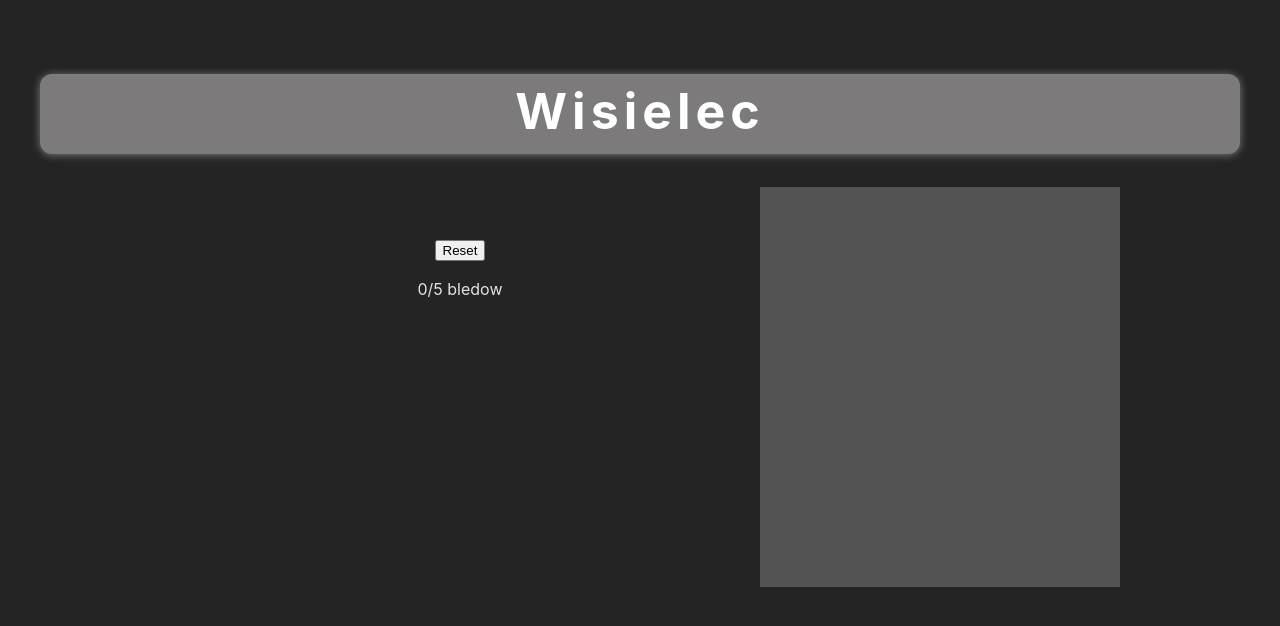
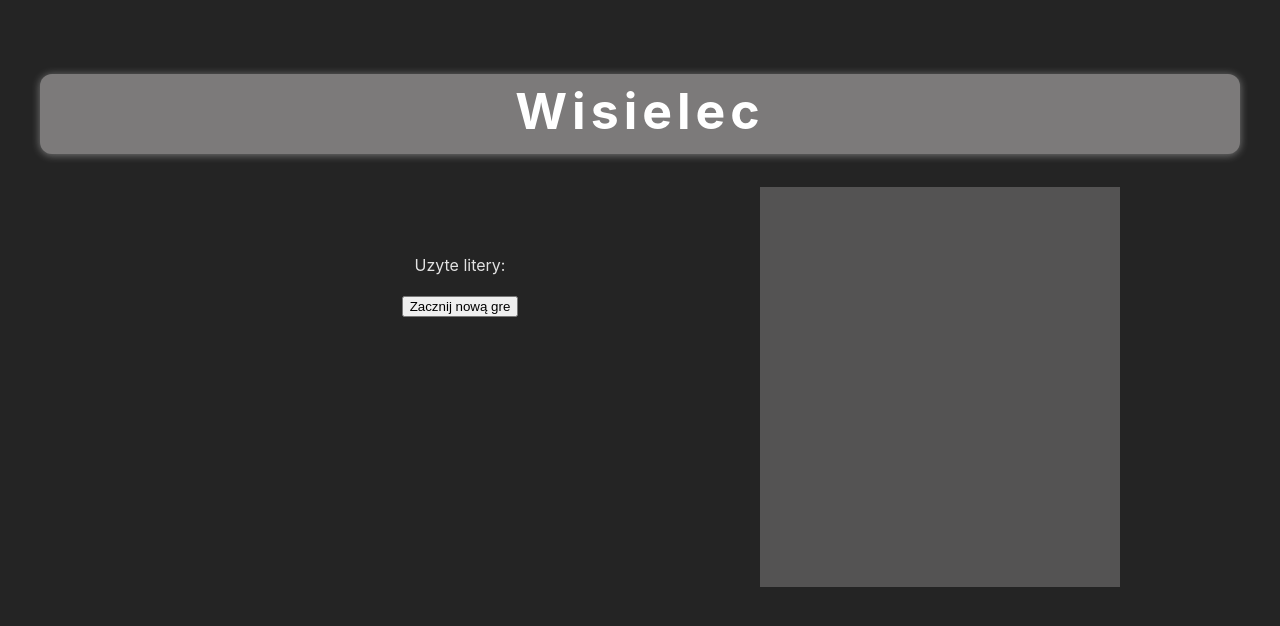
Before and after one commit to JASSWOO/Wisielec, a React (Vite) app: page / in a window 1280 px wide. Shown: the top 626 px of the page. Built offline with nearby package versions, Linux system fonts and the light colour scheme.

Commit message:
eight commit

```diff
--- a/src/components/Container.tsx
+++ b/src/components/Container.tsx
@@ -1,5 +1,5 @@
 import './Container.css';
-import React, { useEffect } from 'react';
+import React from 'react';
 import Letters from './letters/Letters';
 import Input from './input/Input';
 
@@ -16,23 +16,9 @@ const Container: React.FC<ContainerProps> = () => {
   const [usedLetters, setUsedLetters] = useState<string>('');
   const [errors, setErrors] = useState<number>(0);
   const [word, setWord] = useState<string>('');
-  const [win, setWin] = useState<boolean>(false);
   const [message, setMessage] = useState<string>('');
 
-  const newGame = () => {
-    setUsedLetters('');
-    setErrors(0);
-    setWord(words[Math.floor(Math.random() * words.length)]);
-    setWin(false);
-    setMessage('');
-  };
-  useEffect(() => {
-    if (win) {
-      setMessage('przegrales');
-    } else if (errors == 5) {
-      setMessage('wygrales');
-    }
-  });
+  //console.log('used: ', usedLetters, ' errors: ', errors, ' word: ', word, ' message: ', message);
 
   return (
     <div className="containerDiv">
@@ -44,20 +30,27 @@ const Container: React.FC<ContainerProps> = () => {
           ))}
         </div>
 
-        {win && (
+        {word != '' && (
           <Input
-            setWin={setWin}
             setUsedLetters={setUsedLetters}
+            setErrors={setErrors}
+            setMessage={setMessage}
+            word={word}
             usedLetters={usedLetters}
-            word={word}
-            setErrors={setErrors}
             errors={errors}
+            message={message}
           ></Input>
         )}
-        {usedLetters.length != 0 && <ShowUsedLetters letters={usedLetters} />}
+        {usedLetters.length != 0 || (message == '' && <ShowUsedLetters letters={usedLetters} />)}
 
-        <Reset newGame={newGame} />
-        <ShowMistakes mistakes={errors} />
+        <Reset
+          words={words}
+          setWord={setWord}
+          setErrors={setErrors}
+          setMessage={setMessage}
+          setUsedLetters={setUsedLetters}
+        />
+        {word != '' && <ShowMistakes mistakes={errors} />}
         <Popup message={message} />
       </div>
       <div className="pictureDiv"></div>
--- a/src/components/input/Input.tsx
+++ b/src/components/input/Input.tsx
@@ -3,40 +3,72 @@ import './Input.css';
 // import ButtonStyle1 from '../buttonStyle1/ButtonStyle1';
 
 interface InputProps {
-  setUsedLetters: (letter: string) => void;
+  setUsedLetters: (SetUsedLetters: string) => void;
+  setMessage: (setMessage: string) => void;
   setErrors: (setErrors: number) => void;
-  setWin: (seWin: boolean) => void;
   usedLetters: string;
   word: string;
   errors: number;
+  message: string;
 }
 
-const Input: React.FC<InputProps> = ({ setUsedLetters, usedLetters, word, setErrors, errors, setWin }) => {
+const Input: React.FC<InputProps> = ({ setUsedLetters, word, setMessage, usedLetters, setErrors, errors, message }) => {
   const [inputString, setInputString] = useState<string>('');
-  const doesContain = () => {
+  const [btnEnabled, setBtnEnabled] = useState<boolean>(true);
+  const Check = (): boolean => {
+    let check: boolean = true;
+    Array.from(word).forEach((e) => {
+      if (!(usedLetters + inputString).includes(e)) {
+        check = false;
+      }
+    });
+    return check;
+  };
+  console.log('input: ', inputString, ' word: ', word, ' message: ', message, ' usedLetters: ', usedLetters);
+  if (message != '') {
+    setBtnEnabled(true);
+  }
+
+  const onClickHandler = () => {
+    if (!usedLetters.includes(inputString))
       if (inputString.length == 1) {
+        setUsedLetters(usedLetters + inputString);
         if (word.includes(inputString)) {
+          if (Check()) {
+            setMessage('wygrales');
+          }
+        } else {
+          setErrors(errors + 1);
+        }
+        if (errors + 1 == 5) {
+          setMessage('przegrales');
+        }
+      } else if (inputString.length > 1) {
+        if (Check()) {
+          setMessage('wygrales');
           setUsedLetters(usedLetters + inputString);
         } else {
           setErrors(errors + 1);
+          if (errors + 1 == 5) {
+            setMessage('przegrales');
           }
-    } else if (inputString.length > 1) {
-      if (word === inputString) {
-        setUsedLetters('');
-        setWin(true);
         }
       }
   };
+
   window.addEventListener('keypress', (e) => {
-    if (e.key === 'Enter' && errors < 5) {
-      doesContain();
+    if (e.key === 'Enter' && message == '') {
+      onClickHandler();
     }
   });
+
   return (
     <div className="inputDiv">
       <input autoFocus type="text" onChange={(e) => setInputString(e.target.value)}></input>
       <div className="buttonStyle">
-        <button onClick={() => doesContain()}>Wprowadz</button>
+        <button disabled={btnEnabled} onClick={onClickHandler}>
+          Wprowadz
+        </button>
       </div>
     </div>
   );
--- a/src/components/letters/Letters.tsx
+++ b/src/components/letters/Letters.tsx
@@ -7,7 +7,7 @@ interface LettersProps {
 
 const Letters: React.FC<LettersProps> = ({ letter, usedLetters }) => {
   const ifLetterUsed = () => {
-    if (usedLetters?.includes(letter)) {
+    if (usedLetters.includes(letter)) {
       return letter;
     } else {
       return '_';
--- a/src/components/reset/Reset.tsx
+++ b/src/components/reset/Reset.tsx
@@ -1,8 +1,18 @@
 interface ResetProps {
-  newGame: () => void;
+  words: string[];
+  setWord: (setWord: string) => void;
+  setMessage: (setMessage: string) => void;
+  setErrors: (setErrors: number) => void;
+  setUsedLetters: (setUsedLetters: string) => void;
 }
-const Reset: React.FC<ResetProps> = ({ newGame }) => {
-  return <button onClick={newGame}>Reset</button>;
+const Reset: React.FC<ResetProps> = ({ words, setWord, setMessage, setErrors, setUsedLetters }) => {
+  const newGame = () => {
+    setWord(words[Math.floor(Math.random() * words.length)]);
+    setMessage('');
+    setErrors(0);
+    setUsedLetters('');
+  };
+  return <button onClick={newGame}>Zacznij nową gre</button>;
 };
 
 export default Reset;
--- a/src/main.tsx
+++ b/src/main.tsx
@@ -4,9 +4,9 @@ import App from './App.tsx';
 import './index.css';
 
 ReactDOM.createRoot(document.getElementById('root')!).render(
-  <React.StrictMode>
+  <>
     <App />
-  </React.StrictMode>,
+  </>,
   // <>
   //   <App />
   // </>,
```
Lines whose indentation alone changed are shown as unchanged.
